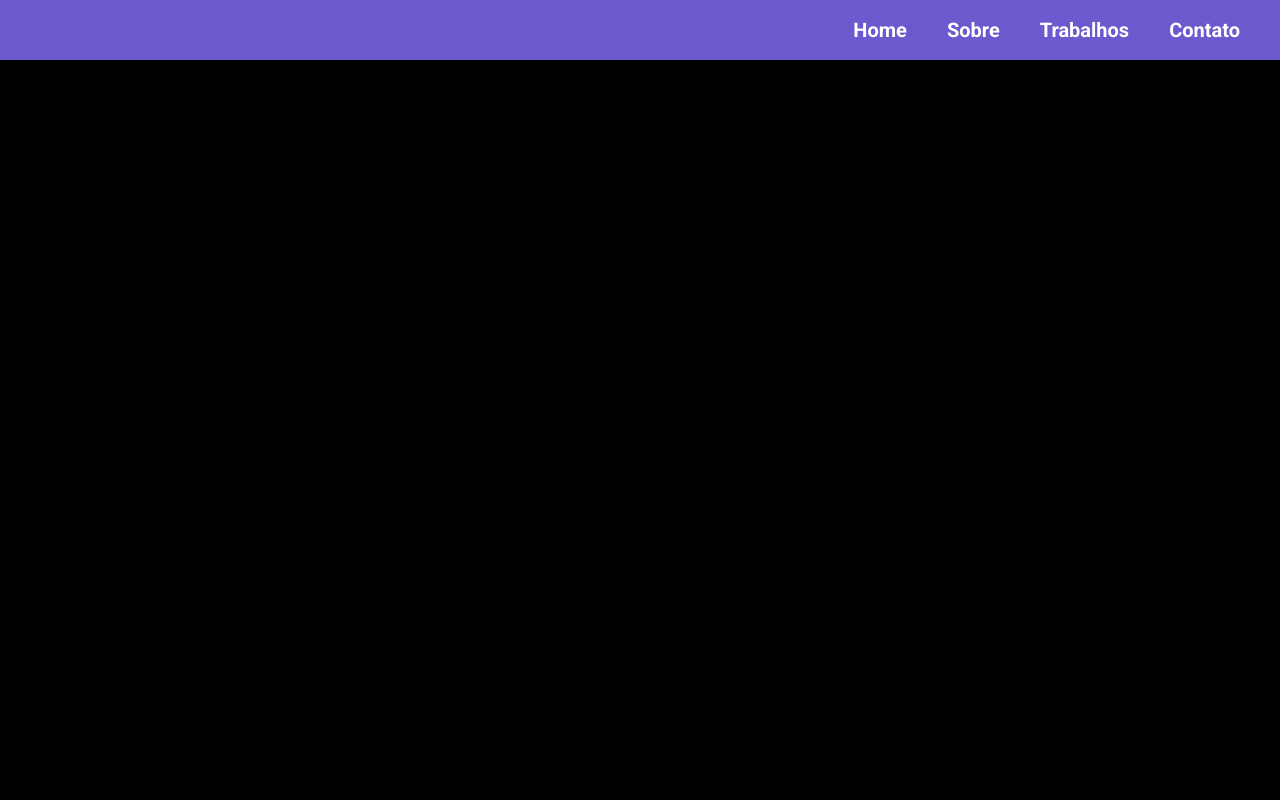
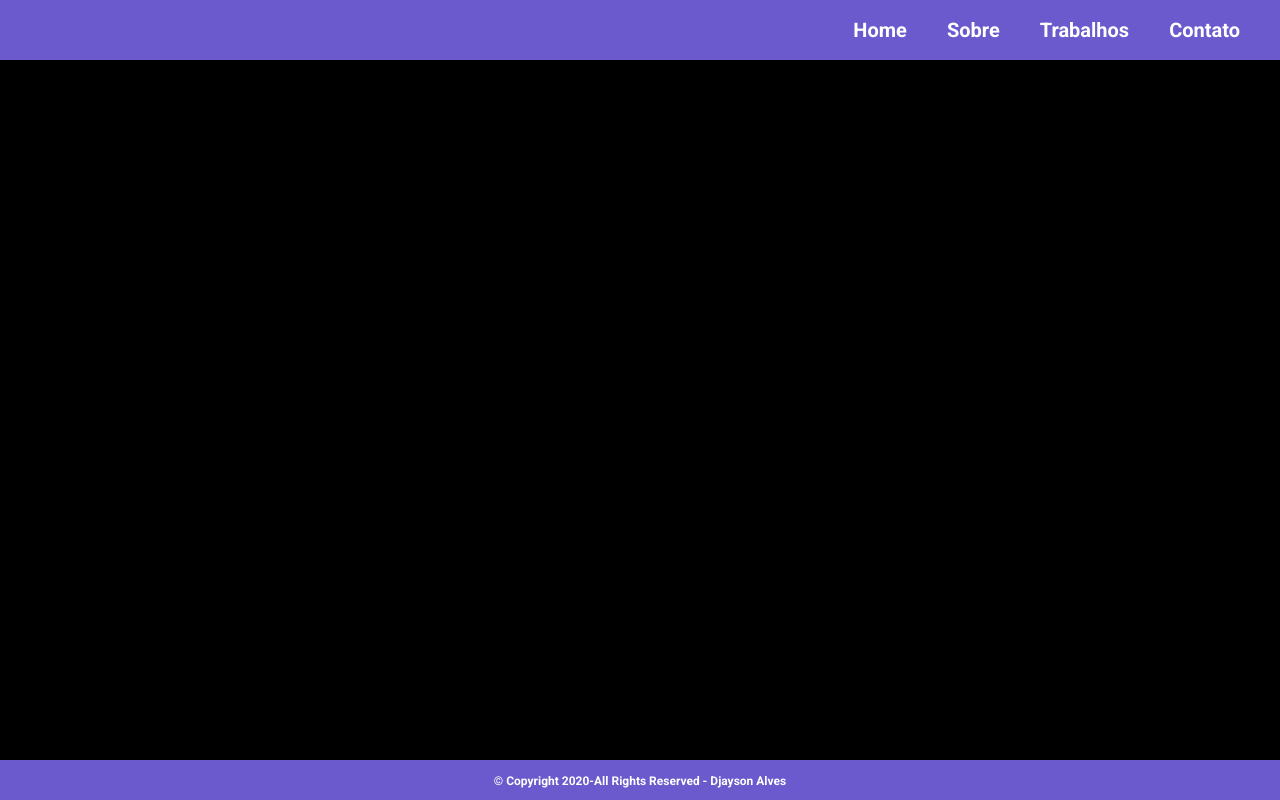
Before and after one commit to Djaysson/Reactjs-portifolio, a React (Create React App) app: page / in a window 1280 px wide. Built offline with nearby package versions, Linux system fonts and the light colour scheme.

Commit message:
Organizing the files and creating the app footer

```diff
--- a/src/App.js
+++ b/src/App.js
@@ -1,11 +1,12 @@
 import React from 'react';
-import Header from './pages/header/index';
+import Header from './components/header/index';
+import Footer from './components/footer/index';
 import "./global.css";
 function App() {
   return (
     <div>
       <Header />
-
+      <Footer />
     </div>
   );
 }
--- /dev/null
+++ b/src/components/footer/index.js
@@ -0,0 +1,13 @@
+import React from 'react';
+
+import "./styles.css";
+
+
+const Footer = () =>{
+  return(
+  <div className="footer">
+  <footer>&copy; Copyright 2020-All Rights Reserved - Djayson Alves</footer>
+  </div>
+  );
+}
+export default Footer;
--- /dev/null
+++ b/src/components/footer/styles.css
@@ -0,0 +1,16 @@
+.footer {
+  position:absolute;
+  bottom:0;
+  width:100%;
+  height: 40px;
+  display: flex;
+  justify-content: center;
+  background-color: #6A5ACD;
+
+}
+.footer footer{
+  font-size: 12px;
+  font-weight: bold;
+  color: #FFF;
+  margin-top:14px;
+}
```
Also changed, not shown: src/components/header/index.js (renamed from src/pages/header/index.js), src/components/header/styles.css (renamed from src/pages/header/styles.css).
